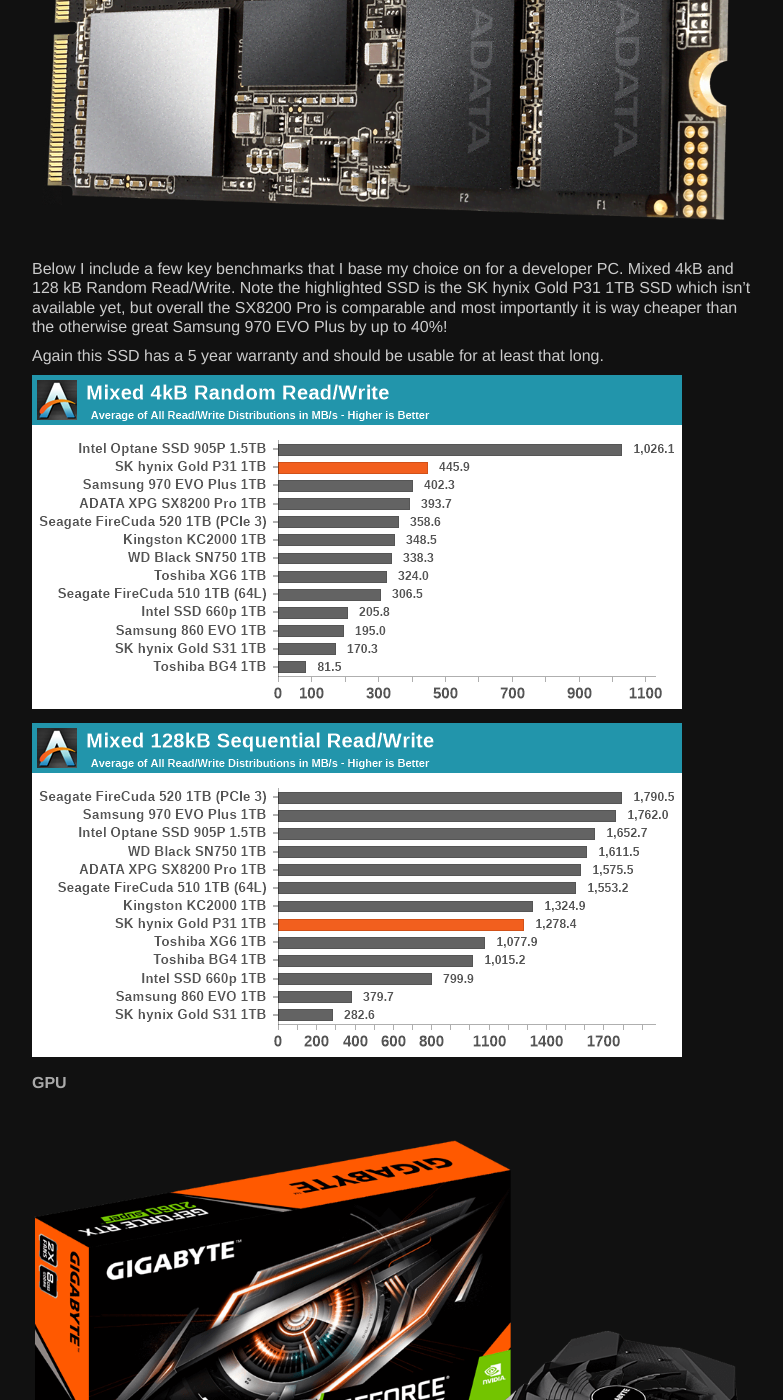
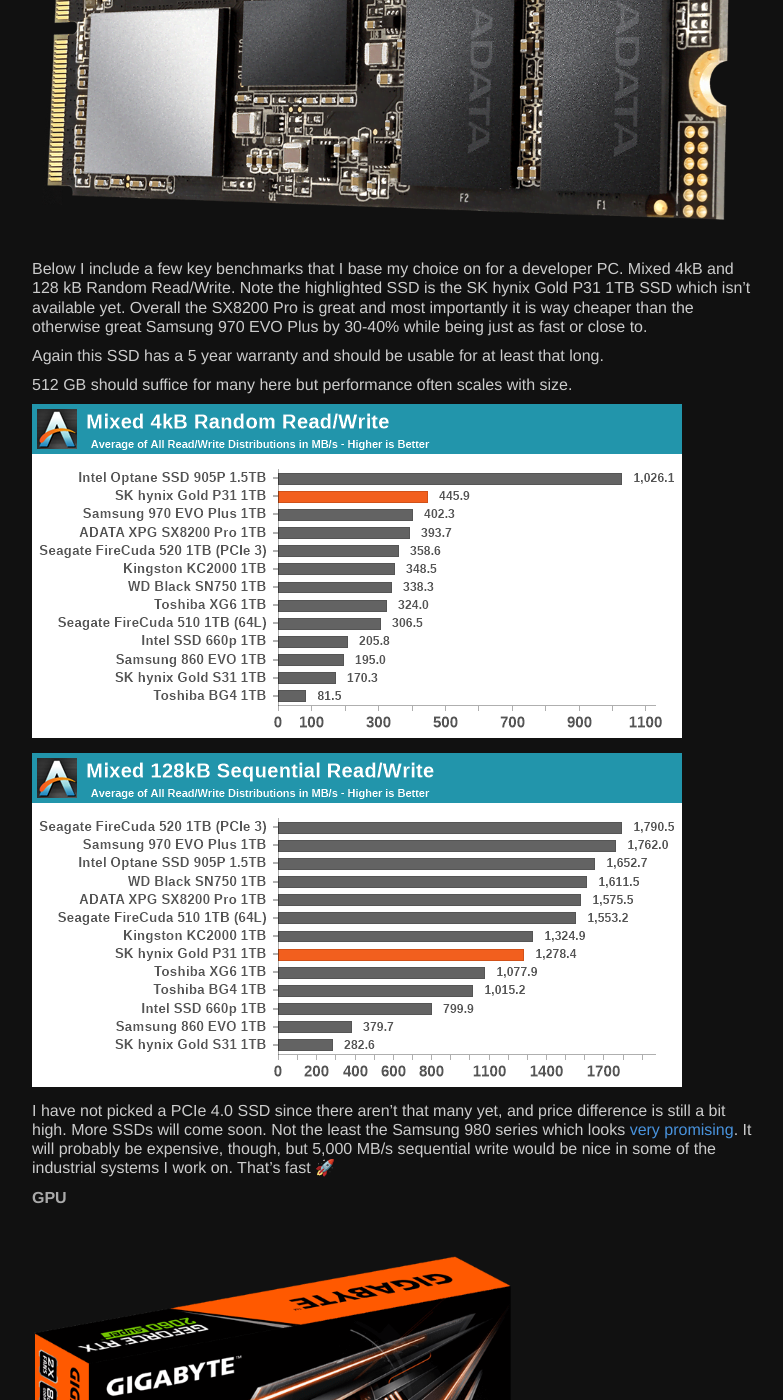
Before and after one commit to nietras/nietras.github.io, a Jekyll site: the page built from _posts/2020-07-01-CorePC-v01.md, in a window 1280 px wide and 1400 px high, scrolled down 5807 px. Shown: the whole window, without its empty margins (248-1031 px from the left). Built offline with Jekyll 4.4.1, drawn with Linux system fonts in a browser that asks for light colours.

Commit message:
More ssd stuff.

```diff
--- a/_posts/2020-07-01-CorePC-v01.md
+++ b/_posts/2020-07-01-CorePC-v01.md
@@ -173,15 +173,23 @@
 
 Below I include a few key benchmarks that I base my choice on for a developer PC.
 Mixed 4kB and 128 kB Random Read/Write. Note the highlighted SSD is the
-SK hynix Gold P31 1TB SSD which isn't available yet, but overall the
-SX8200 Pro is comparable and most importantly it is way cheaper than the otherwise
-great Samsung 970 EVO Plus by up to 40%!
+SK hynix Gold P31 1TB SSD which isn't available yet. Overall the
+SX8200 Pro is great and most importantly it is way cheaper than the otherwise
+great Samsung 970 EVO Plus by 30-40% while being just as fast or close to.
 
 Again this SSD has a 5 year warranty and should be usable for at least that long.
+
+512 GB should suffice for many here but performance often scales with size.
 
 [![Mixed 4kB Random Read/Write]({{ site.baseurl }}/images/2020-07-CorePC/SSD-NVMe-sustained-rm.png)](https://www.anandtech.com/show/16012/the-sk-hynix-gold-p31-ssd-review/6)
 
 [![Mixed 128kB Random Read/Write]({{ site.baseurl }}/images/2020-07-CorePC/SSD-NVMe-sustained-sm.png)](https://www.anandtech.com/show/16012/the-sk-hynix-gold-p31-ssd-review/6)
+
+I have not picked a PCIe 4.0 SSD since there aren't that many yet,
+and price difference is still a bit high. More SSDs will come soon. Not the least
+the Samsung 980 series which looks [very promising](https://wccftech.com/samsung-980-pro-pcie-4-0-ssds-official-with-up-to-1-tb-capacities/).
+It will probably be expensive, though, but 5,000 MB/s sequential write
+would be nice in some of the industrial systems I work on. That's fast 🚀
 
 
 #### GPU
```
